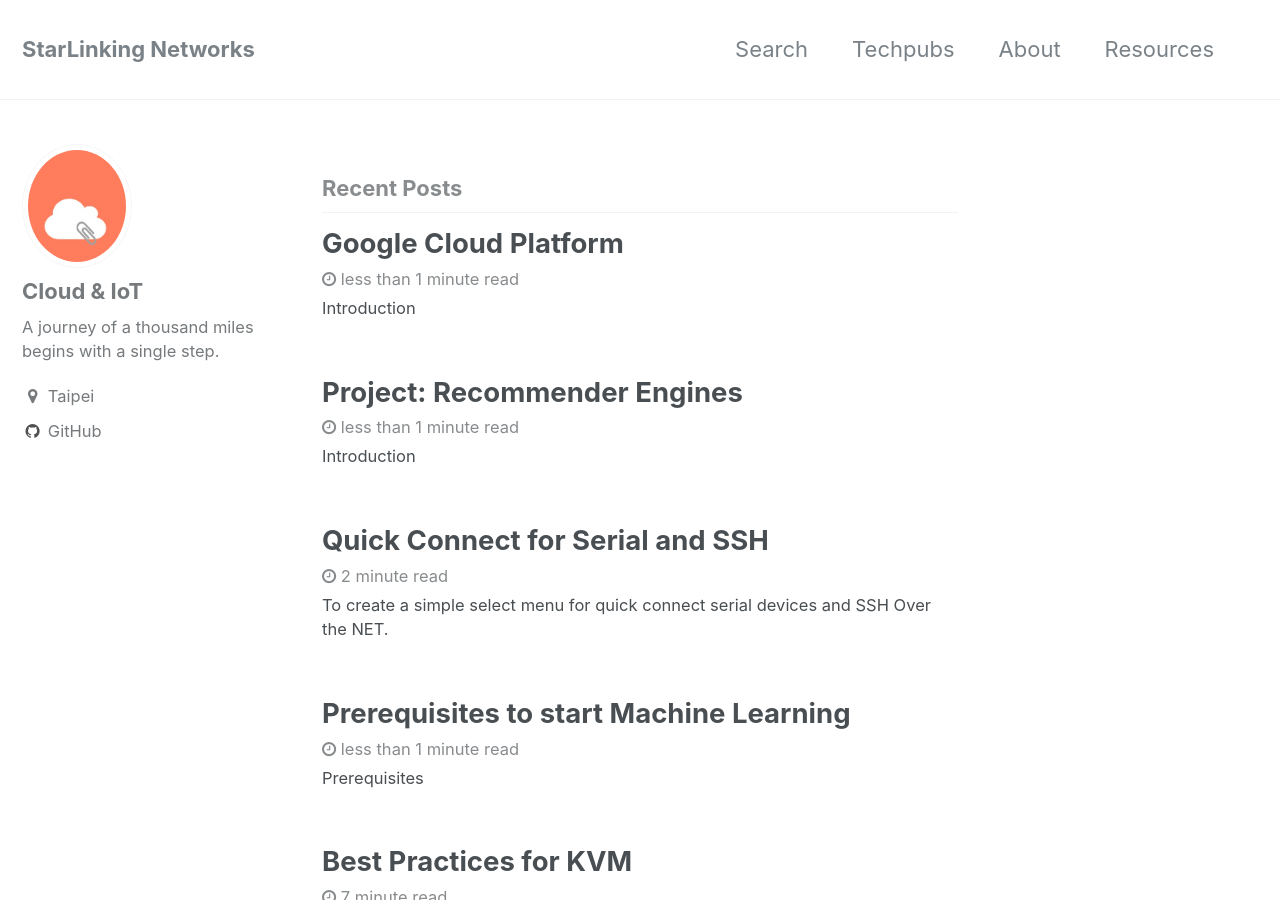
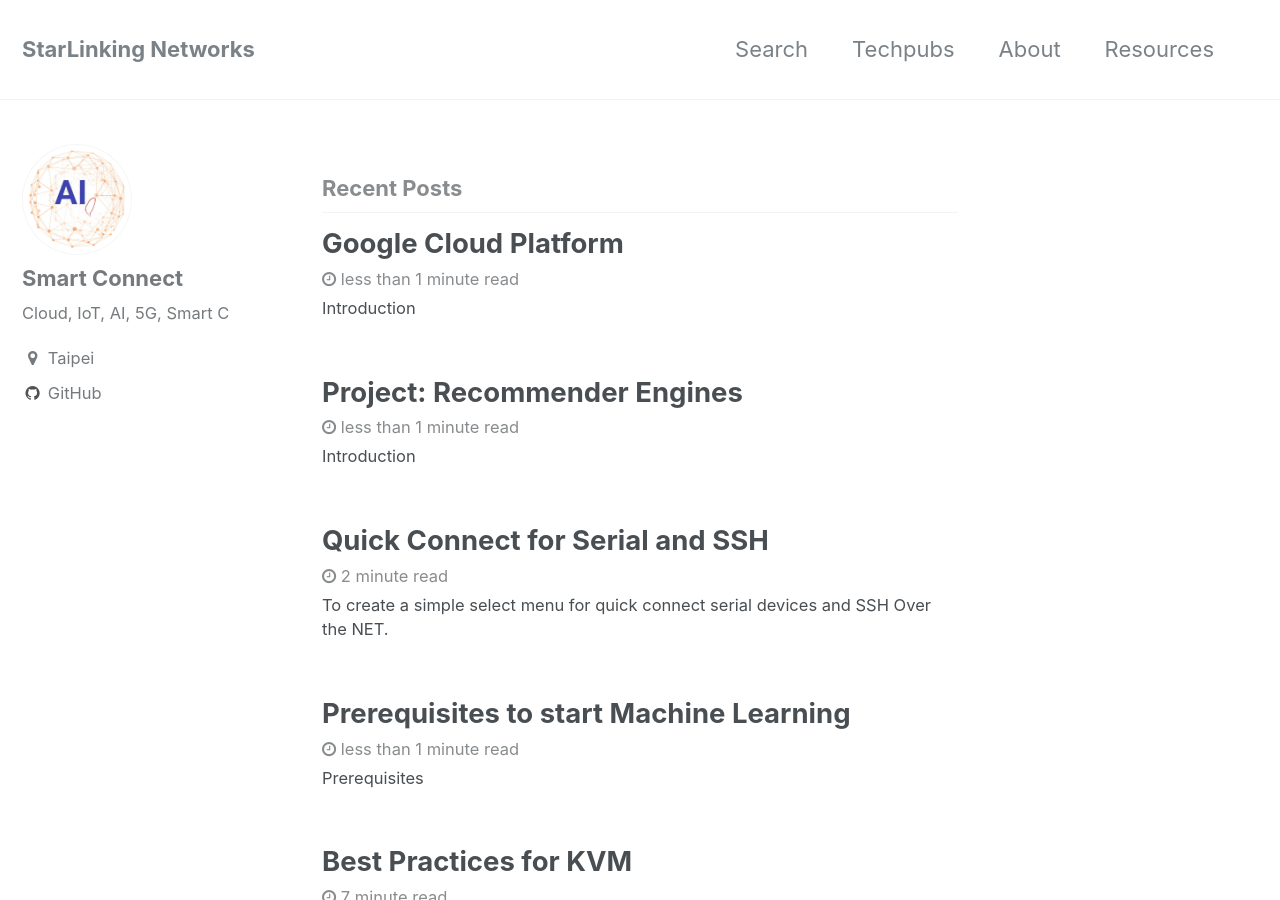
Before and after one commit to starlinking/blog, a Jekyll site: the page built from index.html, in a window 1280 px wide and 900 px high. Built offline with Jekyll 4.4.1, drawn with Linux system fonts in a browser that asks for light colours; the list of posts is cut into pages by our own code.

Commit message:
update logo and bio

```diff
--- a/_config.yml
+++ b/_config.yml
@@ -84,9 +84,9 @@ analytics:
 
 # Site Author
 author:
-  name             : "Cloud & IoT"
-  avatar           : "/assets/images/SL-LOGO.png"
-  bio              : "A journey of a thousand miles begins with a single step."
+  name             : "Smart Connect"
+  avatar           : "/assets/images/ai-logo-2017.jpg"
+  bio              : "Cloud, IoT, AI, 5G, Smart C"
   location         : "Taipei"
   email            :
   uri              :
```
